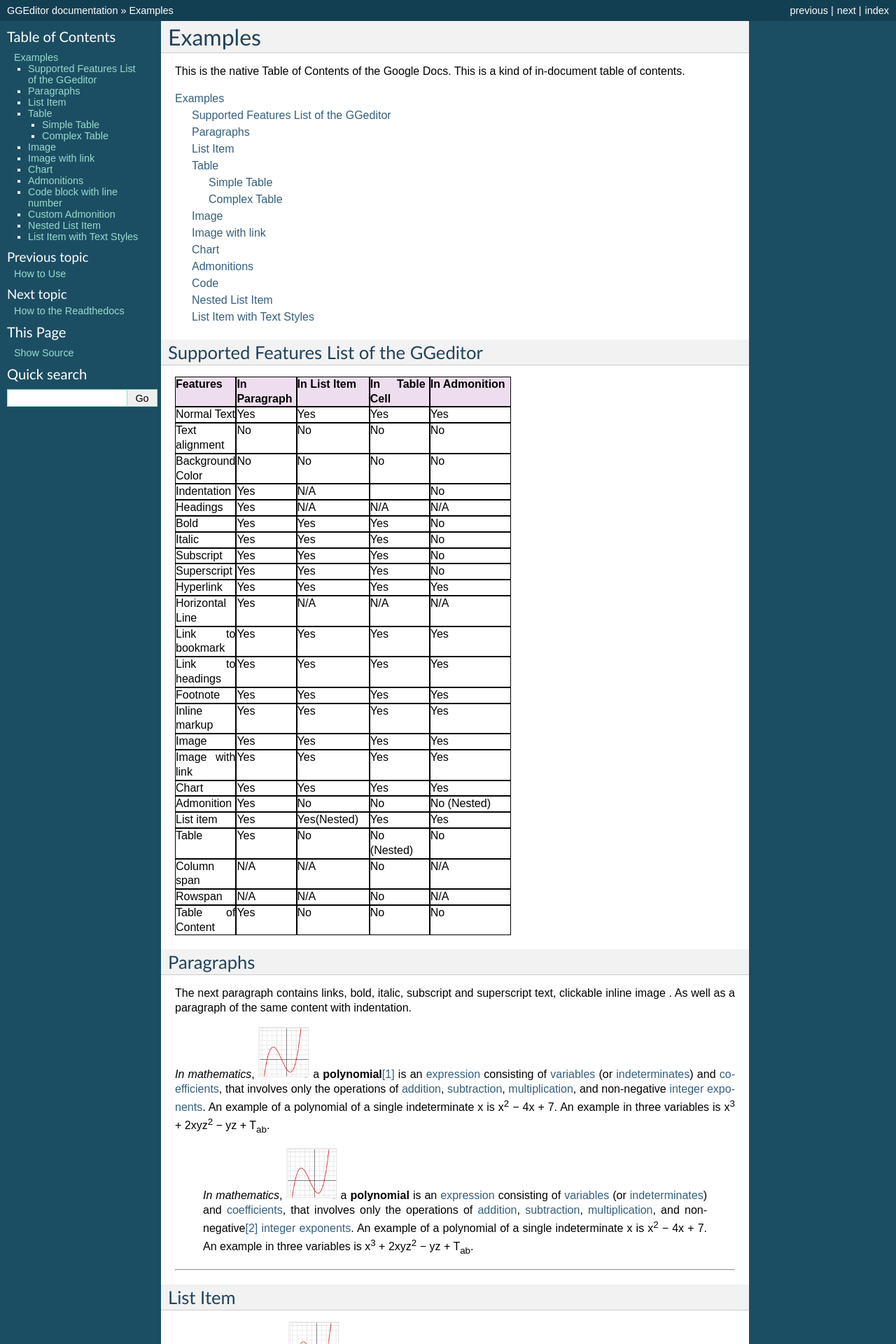
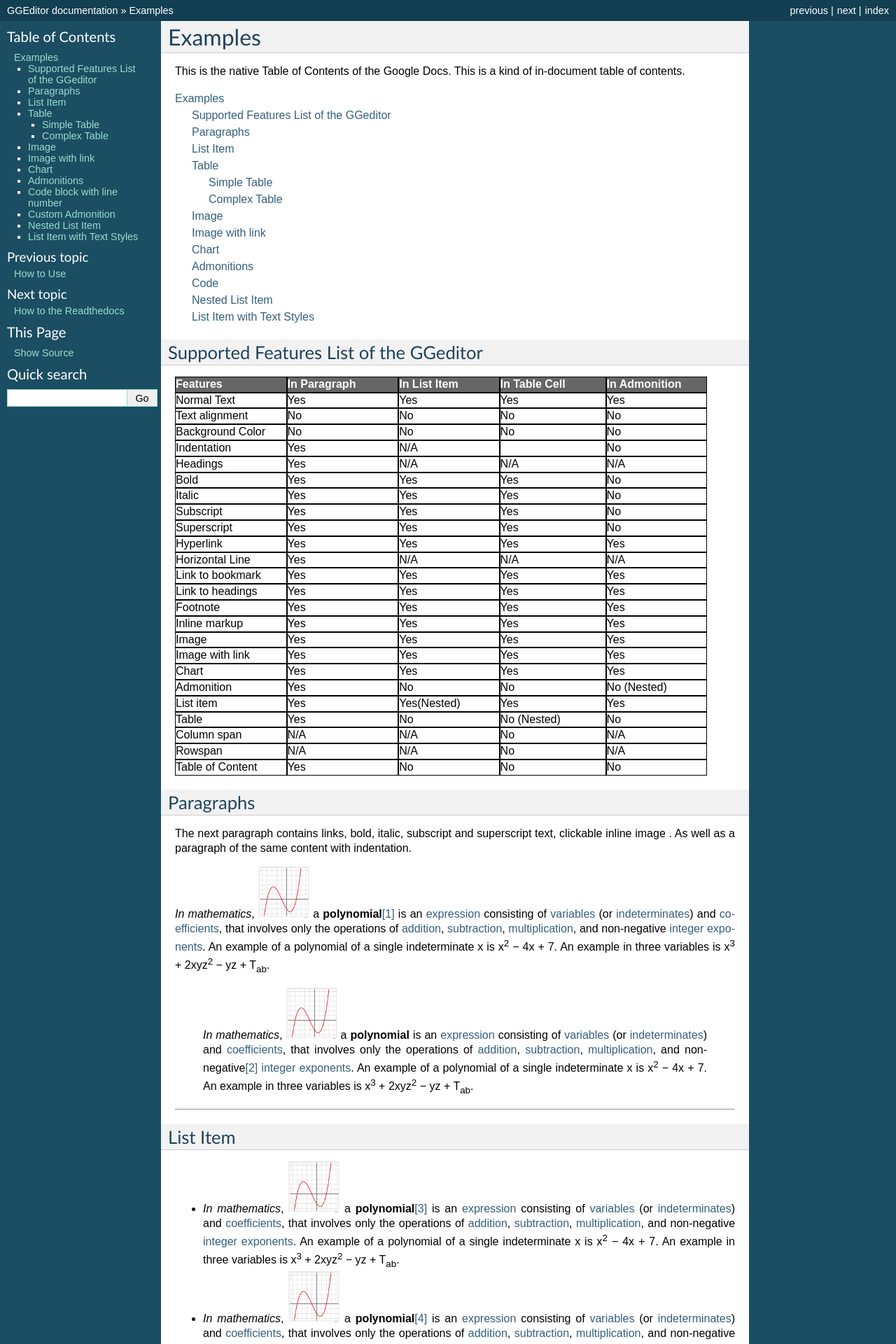
Before and after one commit to iapyeh/GGeditor, a Sphinx documentation site: the page built from docs/Examples.rst, in a window 1280 px wide. Shown: the top 1920 px of the page at 70% size. Built offline with Sphinx 7.4.7, drawn with Linux system fonts in a browser that asks for light colours; pages that are not in the unit, such as notebooks, are missing from menus.

Commit message:
Google Docs reST Editor@2017-1-14 21:53:24

```diff
--- a/docs/Examples.rst
+++ b/docs/Examples.rst
@@ -312,9 +312,9 @@
 
 .. |REPLACE1| raw:: html
 
-    <table cellspacing="0" cellpadding="0" style="width:60%">
+    <table cellspacing="0" cellpadding="0" style="width:95%">
     <thead>
-    <tr><th style="width:0%;vertical-align:Top;border:solid 1px #000000"><p>Features</p></th><th style="width:0%;vertical-align:Top;border:solid 1px #000000"><p>In Paragraph</p></th><th style="width:31%;vertical-align:Top;border:solid 1px #000000"><p>In List Item</p></th><th style="width:32%;vertical-align:Top;border:solid 1px #000000"><p>In Table Cell</p></th><th style="width:37%;vertical-align:Top;border:solid 1px #000000"><p>In Admonition</p></th></tr>
+    <tr><th style="width:21%;background-color:#666666;color:#ffffff;vertical-align:Top;border:solid 1px #000000"><p style="color:#ffffff"><span  style="color:#ffffff">Features</span></p></th><th style="width:21%;background-color:#666666;color:#ffffff;vertical-align:Top;border:solid 1px #000000"><p style="color:#ffffff"><span  style="color:#ffffff">In Paragraph</span></p></th><th style="width:19%;background-color:#666666;color:#ffffff;vertical-align:Top;border:solid 1px #000000"><p style="color:#ffffff"><span  style="color:#ffffff">In List Item</span></p></th><th style="width:20%;background-color:#666666;color:#ffffff;vertical-align:Top;border:solid 1px #000000"><p style="color:#ffffff"><span  style="color:#ffffff">In Table Cell</span></p></th><th style="width:19%;background-color:#666666;color:#ffffff;vertical-align:Top;border:solid 1px #000000"><p style="color:#ffffff"><span  style="color:#ffffff">In Admonition</span></p></th></tr>
     </thead><tbody>
     <tr><td style="vertical-align:Top;border:solid 1px #000000"><p>Normal Text</p></td><td style="vertical-align:Top;border:solid 1px #000000"><p>Yes</p></td><td style="vertical-align:Top;border:solid 1px #000000"><p>Yes</p></td><td style="vertical-align:Top;border:solid 1px #000000"><p>Yes</p></td><td style="vertical-align:Top;border:solid 1px #000000"><p>Yes</p></td></tr>
     <tr><td style="vertical-align:Top;border:solid 1px #000000"><p>Text alignment</p></td><td style="vertical-align:Top;border:solid 1px #000000"><p>No</p></td><td style="vertical-align:Top;border:solid 1px #000000"><p>No</p></td><td style="vertical-align:Top;border:solid 1px #000000"><p>No</p></td><td style="vertical-align:Top;border:solid 1px #000000"><p>No</p></td></tr>
```
